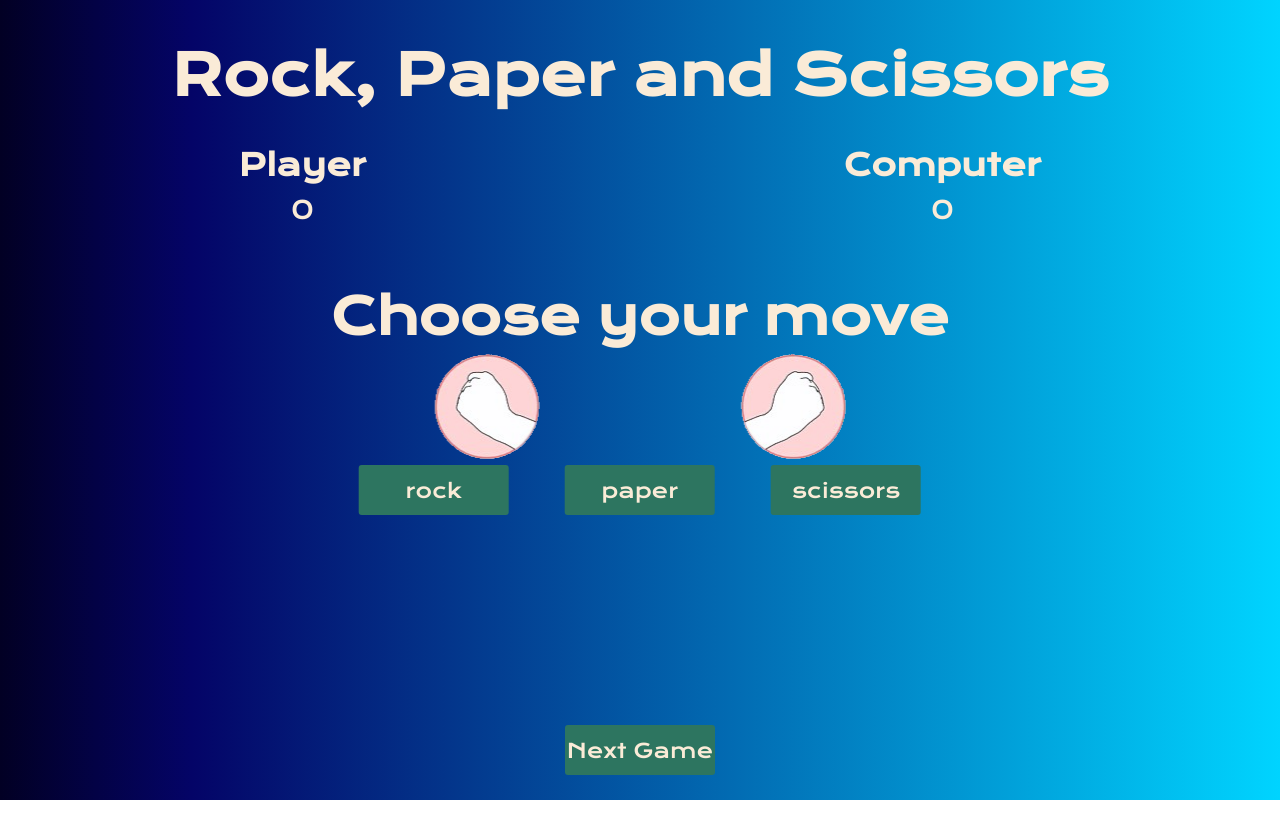
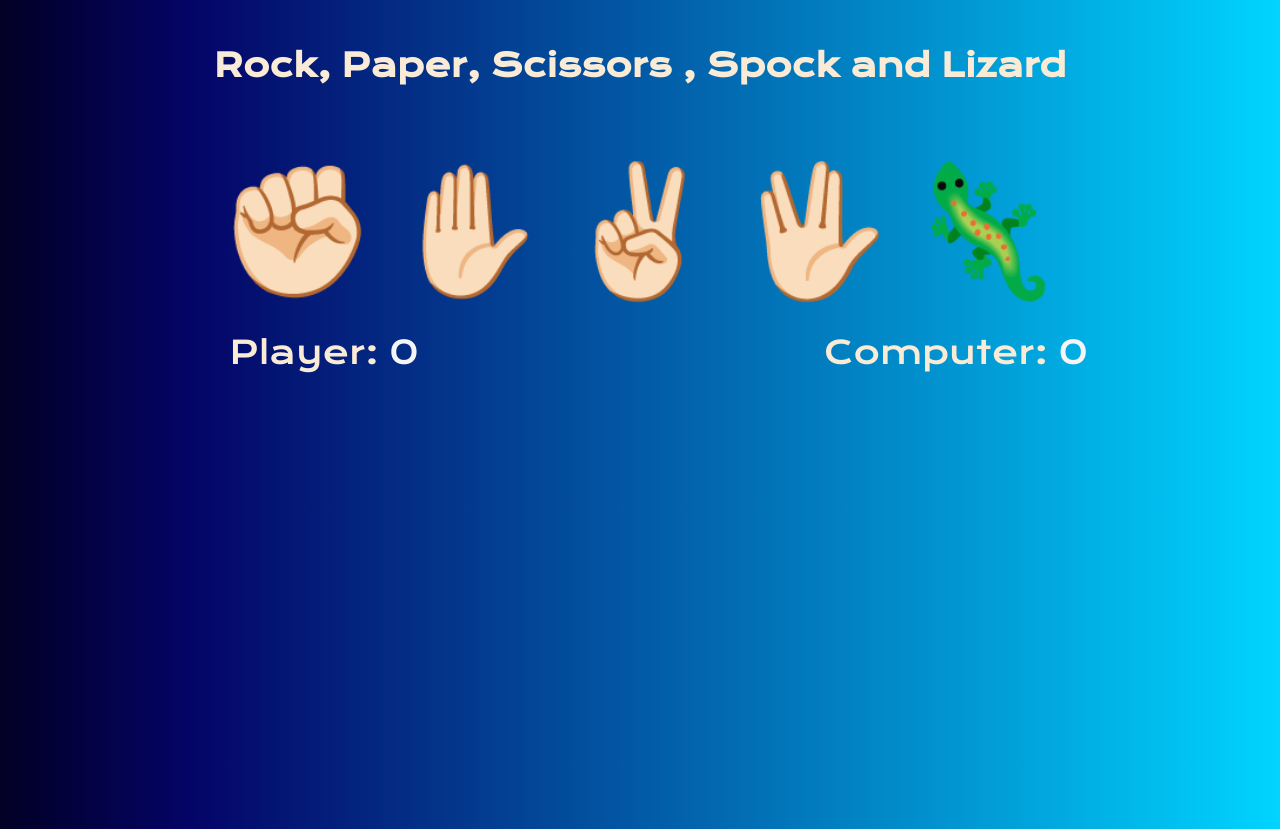
Before and after one commit to chrishargan/javascript-games, a plain HTML site: page index.html in a window 1280 px wide. Drawn offline with nearby package versions, Linux system fonts and the light colour scheme.

Commit message:
trying to resolve bug preventing game from starting

```diff
--- a/app.js
+++ b/app.js
@@ -20,12 +20,12 @@ const game = () => {
         });
 
         //computers move
-        const computerOptions = ["rock", "paper", "scissors"];
+        const computerOptions = ["rock", "paper", "scissors", "spock", "lizard"];
 
         options.forEach(option => {
             option.addEventListener("click", function () {
                 // computer choice
-                const computerNumber = Math.floor(Math.random() * 3);
+                const computerNumber = Math.floor(Math.random() * 5);
                 const computerChoice = computerOptions[computerNumber];
 
                 // Here is where we call the compareHands function
--- a/index.html
+++ b/index.html
@@ -5,45 +5,38 @@
     <meta name="viewport" content="width=device-width, initial-scale=1.0" />
     <meta http-equiv="X-UA-Compatible" content="ie=edge" />
     <link rel="stylesheet" href="style.css" />
-
     <link
       href="https://fonts.googleapis.com/css2?family=Krona+One&display=swap"
       rel="stylesheet"
     />
-    <title>Rock, Paper and Scissors</title>
+
+    <title>Rock, Paper, Scissors , Spock and Lizard</title>
   </head>
   <body>
-    <section class="game">
-      <div class="greater-container">
-      <h1 class="title">Rock, Paper and Scissors</h1>
-      <div class="score">
-        <div class="player-score">
-          <h2>Player</h2>
-          <p>0</p>
-        </div>
-        <div class="computer-score">
-          <h2>Computer</h2>
-          <p>0</p>
-        </div>
+    <h1>Rock, Paper, Scissors , Spock and Lizard</h1>
+
+    <div class="selections">
+      <button class="selection" data-selection="rock">✊🏻</button>
+      <button class="selection" data-selection="paper">✋🏻</button>
+      <button class="selection" data-selection="scissors">✌🏻</button>
+      <button class="selection" data-selection="spock">🖖🏻</button>
+      <button class="selection" data-selection="lizard">🦎</button>
+    </div>
+    <div class="results">
+      <div>
+        Player:
+        <span class="result-score">0</span>
       </div>
-      <div class="intro">
-      <div class="match">
-        <h2 class="winner">Choose your move</h2>
-        <div class="hands">
-          <img class="player-hand" src="assets/rock.png" alt="" />
-          <img class="computer-hand" src="assets/rock.png" alt="" />
-        </div>
-        <div class="options">
-          <button class="rock">rock</button>
-          <button class="paper">paper</button>
-          <button class="scissors">scissors</button>
-        </div>
+      <div>
+        Computer:
+        <span class="result-score">0</span>
       </div>
-    </div>
-    <div class="next">
-        <button class="next"><a href="memorygame.html">Next Game</a></button>
-      </div>
-    </section>
-    <script src="app.js"></script>
+
+
+
+
+
+
+   <script src="script.js" defer></script>
   </body>
 </html>
--- a/style.css
+++ b/style.css
@@ -1,27 +1,4 @@
-* {
-  margin: 0;
-  padding: 0;
-  box-sizing: border-box;
-}
-h1,
-h2 {
-  font-family: "Krona One", sans-serif;
-  font-size: 50px;
-  color: antiquewhite;
-  text-align: center;
-}
-h1 {
-  font-size: 3.5em;
-}
-h2 {
-  font-size: 2em;
-}
-
-h1 {
-  padding-top: 5vh;
-}
-
-section {
+body {
   height: 100vh;
   background: rgb(2, 0, 36);
   background: linear-gradient(
@@ -32,151 +9,61 @@ section {
   );
   font-family: "Krona One", sans-serif;
 }
-/*  overlay components */
-/*.overlay-text {
-  display: none;
-  position: fixed;
-  top: 0;
-  left: 0;
-  right: 0;
-  bottom: 0;
+h1 {
+  padding: 3vh;
+  color: antiquewhite;
+  display: flex;
   justify-content: center;
-  align-items: center;
-  z-index: 100;
-  color: antiquewhite;
-  font-family: "Krona One", sans-serif;
-}
-.overlay-text.visible {
-  display: flex;
-  flex-direction: column;
-  animation: overlay-grow 500ms forwards;
+  flex-wrap: wrap;
+  font-size: 2em;
 }
 
-@keyframes overlay-grow {
-  from {
-    background-color: rgba(0, 0, 0, 0);
-    font-size: 0;
-  }
-  to {
-    background-color: rgba(0, 0, 0, 0.8);
-    font-size: 7em;
-  }
+.selections {
+  display: flex;
+  justify-content: center;
+  flex-wrap: wrap;
+  padding: 3vh;
 }
 
-/*
-
-/*  game components*/
-
-a {
-  text-decoration: none;
-}
-a:link,
-a:visited {
-  color: antiquewhite;
-}
-a:hover {
-  color: antiquewhite;
+.selection {
+  background: none;
+  border: none;
+  outline: none;
+  cursor: pointer;
+  font-size: 8em;
+  transition: 1000ms;
 }
 
-.score {
+.selection:hover {
+  transform: scale(1.2);
+}
+
+.results {
+  font-size: 2em;
   color: antiquewhite;
-  height: 20vh;
-  display: flex;
-  justify-content: space-around;
+  display: grid;
+  justify-content: center;
+  grid-template-columns: repeat(2, 1fr);
+  justify-items: center;
   align-items: center;
 }
-.next {
-  color: antiquewhite;
-  height: 20vh;
-  display: flex;
-  justify-content: space-around;
-  align-items: center;
+.result-score {
+  color: whitesmoke;
 }
 
-.score h2 {
-  font-size: 30px;
-}
-.score p {
-  text-align: center;
-  padding: 10px;
-  font-size: 25px;
+.result-selection {
+  opacity: 0.5;
+  font-size: 2.5em;
 }
 
-.intro {
-  color: antiquewhite;
-  height: 50vh;
-  display: flex;
-  flex-direction: column;
-  align-items: center;
-  justify-content: space-around;
-  transition: opacity 0.5s ease;
+.result-selection.winner {
+  opacity: 1;
+  font-size: 3em;
 }
-.intro h1 {
-  font-size: 50px;
-}
-.intro button,
-.match button,
-.next button {
-  width: 150px;
-  height: 50px;
+
+.change-game {
   background: none;
   border: none;
-  color: antiquewhite;
-  font-size: 20px;
-  font-family: "Krona One", sans-serif;
-  background-color: rgb(45, 117, 96);
-  border-radius: 3px;
+  outline: none;
   cursor: pointer;
 }
-.match {
-  position: absolute;
-  top: 50%;
-  left: 50%;
-  transform: translate(-50%, -50%);
-  transition: opacity 0.5s ease 0.5s;
-}
-.winner {
-  color: antiquewhite;
-  text-align: center;
-  font-size: 50px;
-}
-.hands,
-.options {
-  display: flex;
-  justify-content: space-around;
-  align-items: center;
-}
-.player-hand {
-  transform: rotateY(180deg);
-}
-
-@keyframes shakePlayer {
-  0% {
-    transform: rotateY(180deg) translateY(0px);
-  }
-  50% {
-    transform: rotateY(180deg) translateY(-50px);
-  }
-  100% {
-    transform: rotateY(180deg) translateY(0px);
-  }
-}
-
-@keyframes shakeComputer {
-  0% {
-    transform: translateY(0px);
-  }
-  50% {
-    transform: translateY(-50px);
-  }
-  100% {
-    transform: translateY(0px);
-  }
-}
-
-/* styling just for memory game */
-.matches {
-  color: antiquewhite;
-}
-
-/*  Media queries */
```
Also changed, not shown: memorygame.html (+1 -1 lines), assets/rock.png (deleted).
